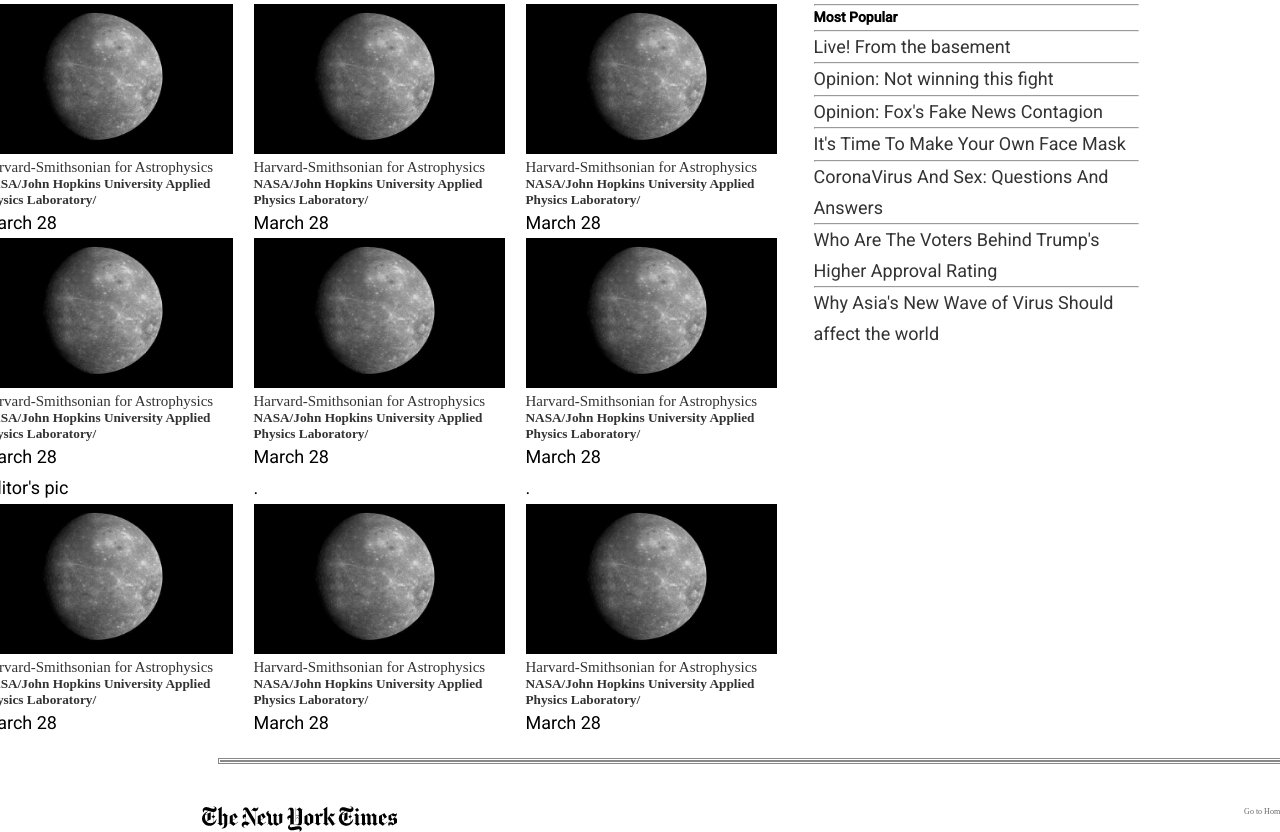
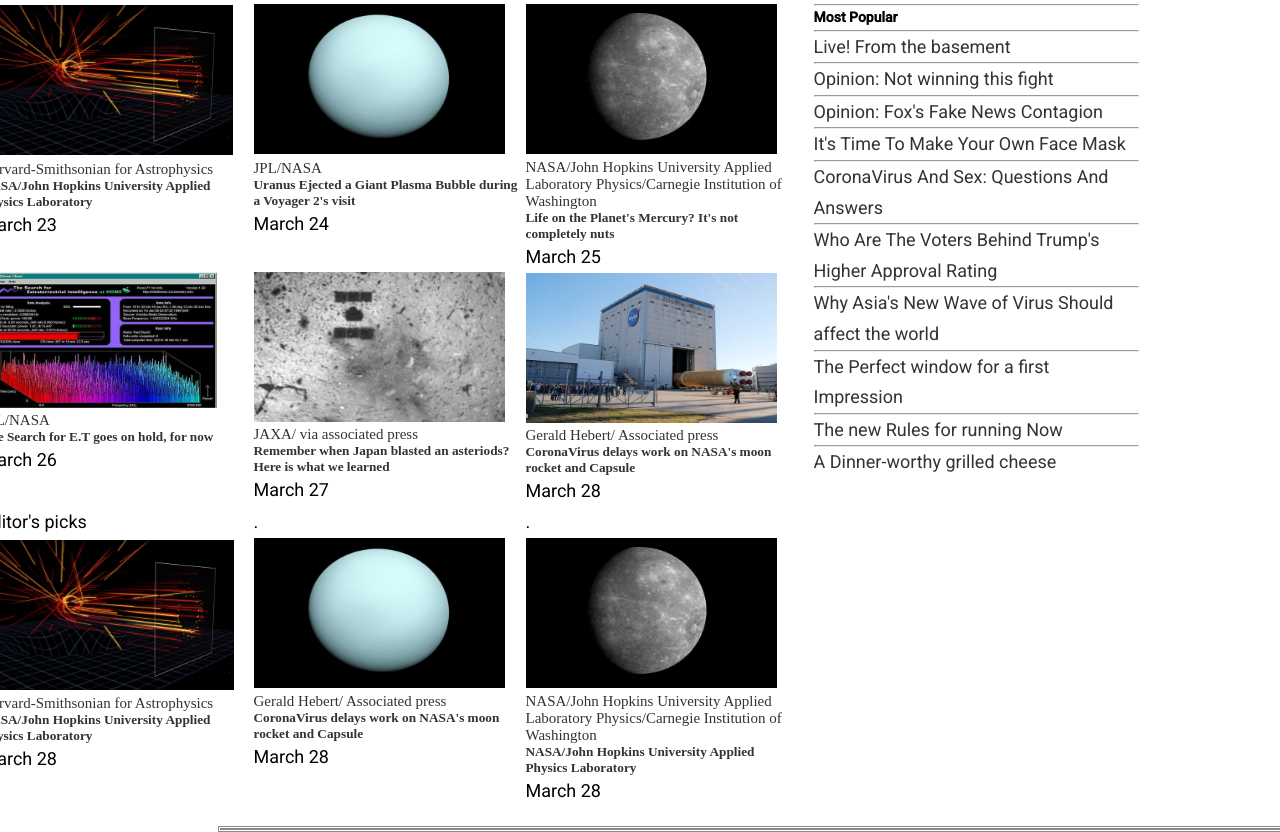
Before and after one commit to taiwocoker/NewYork-Times-Clone, a website: page index.html in a window 1280 px wide. Shown: the part 10521-11353 px from the top of the page. Drawn offline with Linux system fonts and the light colour scheme.

Commit message:
modified the pictures

```diff
--- a/index.html
+++ b/index.html
@@ -205,78 +205,77 @@
  <div class="section5-pictures">
 
    <div class="section5-1-item">
-     <a href=""><img src="images/img8.PNG" alt="image">
+     <a href=""><img src="images/img6.PNG" alt="image">
       <figcaption>Harvard-Smithsonian for Astrophysics</figcaption>
      </a>
-     <h5> <a href="#">NASA/John Hopkins University Applied Physics Laboratory/</a> </h5>
-     <p>March 28</p>
+     <h5> <a href="#">NASA/John Hopkins University Applied Physics Laboratory</a> </h5>
+     <p>March 23</p>
+   </div>
+
+   <div class="section5-1-item">
+     <a href=""><img src="images/img7.PNG" alt="image">
+      <figcaption>JPL/NASA</figcaption>
+     </a>
+     <h5> <a href="#">Uranus Ejected a Giant Plasma Bubble during a Voyager 2's visit</a> </h5>
+     <p>March 24</p>
    </div>
 
    <div class="section5-1-item">
      <a href=""><img src="images/img8.PNG" alt="image">
-      <figcaption>Harvard-Smithsonian for Astrophysics</figcaption>
+      <figcaption>NASA/John Hopkins University Applied Laboratory Physics/Carnegie Institution of Washington</figcaption>
      </a>
-     <h5> <a href="#">NASA/John Hopkins University Applied Physics Laboratory/</a> </h5>
-     <p>March 28</p>
-   </div>
-
-   <div class="section5-1-item">
-     <a href=""><img src="images/img8.PNG" alt="image">
-      <figcaption>Harvard-Smithsonian for Astrophysics</figcaption>
-     </a>
-     <h5> <a href="#">NASA/John Hopkins University Applied Physics Laboratory/</a> </h5>
-     <p>March 28</p>
+     <h5> <a href="#">Life on the Planet's Mercury? It's not completely nuts</a> </h5>
+     <p>March 25</p>
    </div>
 
   <div class="section5-1-item">
-    <a href=""><img src="images/img8.PNG" alt="image">
-     <figcaption>Harvard-Smithsonian for Astrophysics</figcaption>
+    <a href=""><img src="images/img9.PNG" alt="image">
+     <figcaption>JPL/NASA</figcaption>
     </a>
-    <h5> <a href="#">NASA/John Hopkins University Applied Physics Laboratory/</a> </h5>
+    <h5> <a href="#">The Search for E.T goes on hold, for now</a> </h5>
+    <p>March 26</p>
+  </div>
+
+  <div class="section5-1-item">
+    <a href=""><img src="images/img10.PNG" alt="image">
+     <figcaption>JAXA/ via associated press</figcaption>
+    </a>
+    <h5> <a href="#">Remember when Japan blasted an asteriods? Here is what we learned</a> </h5>
+    <p>March 27</p>
+  </div>
+
+  <div class="section5-1-item">
+    <a href=""><img src="images/img11.PNG" alt="image">
+     <figcaption>Gerald Hebert/ Associated press</figcaption>
+    </a>
+    <h5> <a href="#">CoronaVirus delays work on NASA's moon rocket and Capsule</a> </h5>
     <p>March 28</p>
   </div>
 
-  <div class="section5-1-item">
-    <a href=""><img src="images/img8.PNG" alt="image">
-     <figcaption>Harvard-Smithsonian for Astrophysics</figcaption>
-    </a>
-    <h5> <a href="#">NASA/John Hopkins University Applied Physics Laboratory/</a> </h5>
-    <p>March 28</p>
-  </div>
-
-  <div class="section5-1-item">
-    <a href=""><img src="images/img8.PNG" alt="image">
-     <figcaption>Harvard-Smithsonian for Astrophysics</figcaption>
-    </a>
-    <h5> <a href="#">NASA/John Hopkins University Applied Physics Laboratory/</a> </h5>
-    <p>March 28</p>
-  </div>
-
-
           <div class="section5-1-item">
-            <p>Editor's pic</p>
-            <a href=""><img src="images/img8.PNG" alt="image">
+            <p>Editor's picks</p>
+            <a href=""><img src="images/img12.PNG" alt="image">
              <figcaption>Harvard-Smithsonian for Astrophysics</figcaption>
             </a>
-            <h5> <a href="#">NASA/John Hopkins University Applied Physics Laboratory/</a> </h5>
+            <h5> <a href="#">NASA/John Hopkins University Applied Physics Laboratory</a> </h5>
             <p>March 28</p>
           </div>
 
           <div class="section5-1-item">
             <p>.</p>
-            <a href=""><img src="images/img8.PNG" alt="image">
-             <figcaption>Harvard-Smithsonian for Astrophysics</figcaption>
+            <a href=""><img src="images/img13.PNG" alt="image">
+             <figcaption>Gerald Hebert/ Associated press</figcaption>
             </a>
-            <h5> <a href="#">NASA/John Hopkins University Applied Physics Laboratory/</a> </h5>
+            <h5> <a href="#">CoronaVirus delays work on NASA's moon rocket and Capsule</a> </h5>
             <p>March 28</p>
           </div>
 
           <div class="section5-1-item">
             <p>.</p>
-            <a href=""><img src="images/img8.PNG" alt="image">
-             <figcaption>Harvard-Smithsonian for Astrophysics</figcaption>
+            <a href=""><img src="images/img14.PNG" alt="image">
+             <figcaption>NASA/John Hopkins University Applied Laboratory Physics/Carnegie Institution of Washington</figcaption>
             </a>
-            <h5> <a href="#">NASA/John Hopkins University Applied Physics Laboratory/</a> </h5>
+            <h5> <a href="#">NASA/John Hopkins University Applied Physics Laboratory</a> </h5>
             <p>March 28</p>
           </div>
         </div>
@@ -299,6 +298,13 @@
         <p><a href="#">Who Are The Voters Behind Trump's Higher Approval Rating</a></p>
         <hr>
         <p><a href="#">Why Asia's New Wave of Virus Should affect the world</a></p>
+        <hr>
+        <p><a href="#">The Perfect window for a first Impression</a></p>
+        <hr>
+        <p><a href="#">The new Rules for running Now</a></p>
+        <hr>
+        <p><a href="#">A Dinner-worthy grilled cheese</a></p>
+
   </div>
 
       </section>
--- a/style.css
+++ b/style.css
@@ -191,6 +191,10 @@
 .section5 {
   display: grid;
   grid-template-columns: auto auto;
+}
+
+.section5 .most-popular {
+  padding-bottom: 5rem;
 }
 
 .section5 a h2 {
@@ -399,7 +403,7 @@
 }
 
 .subscribe-list {
-  padding: 5px;
+  padding: 3px;
 }
 
 a.subscribe-list {
@@ -455,8 +459,7 @@
 }
 
 #lasttext1 {
-  font-size: 10px;<hr>
-    <a href="#"><h2>More in Space and Astronomy</h2></a>
+  font-size: 10px;
 }
 
 figcaption {
```
